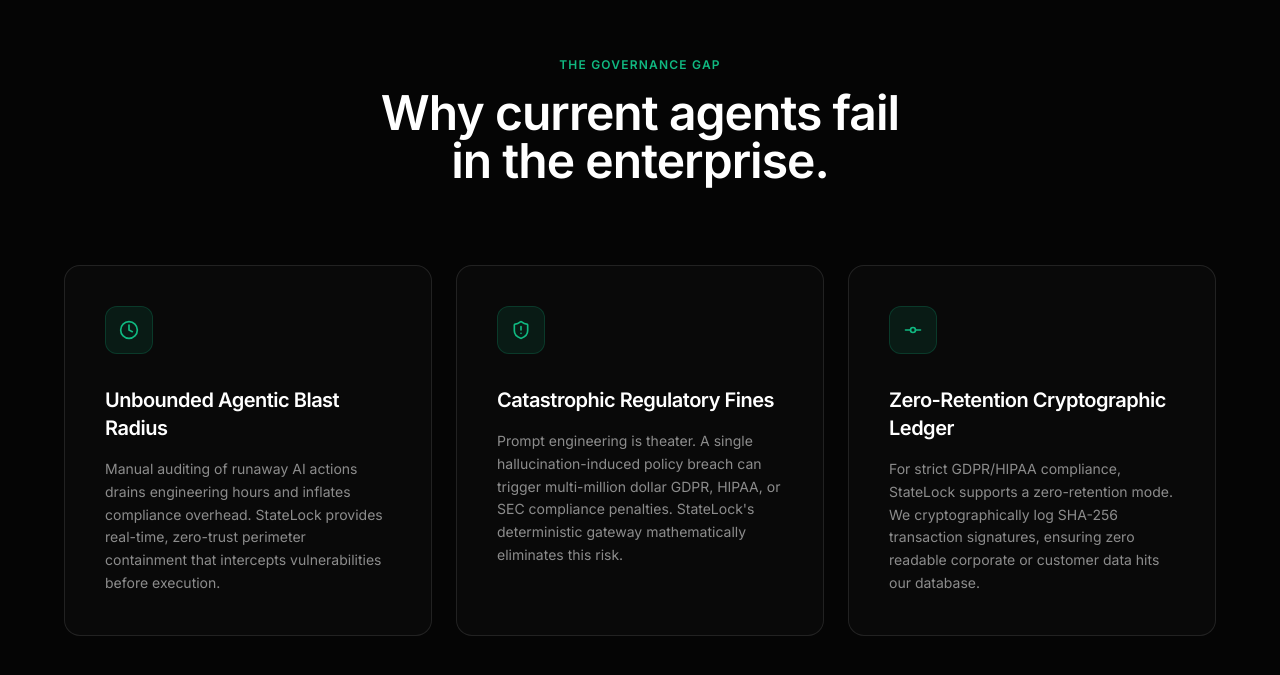
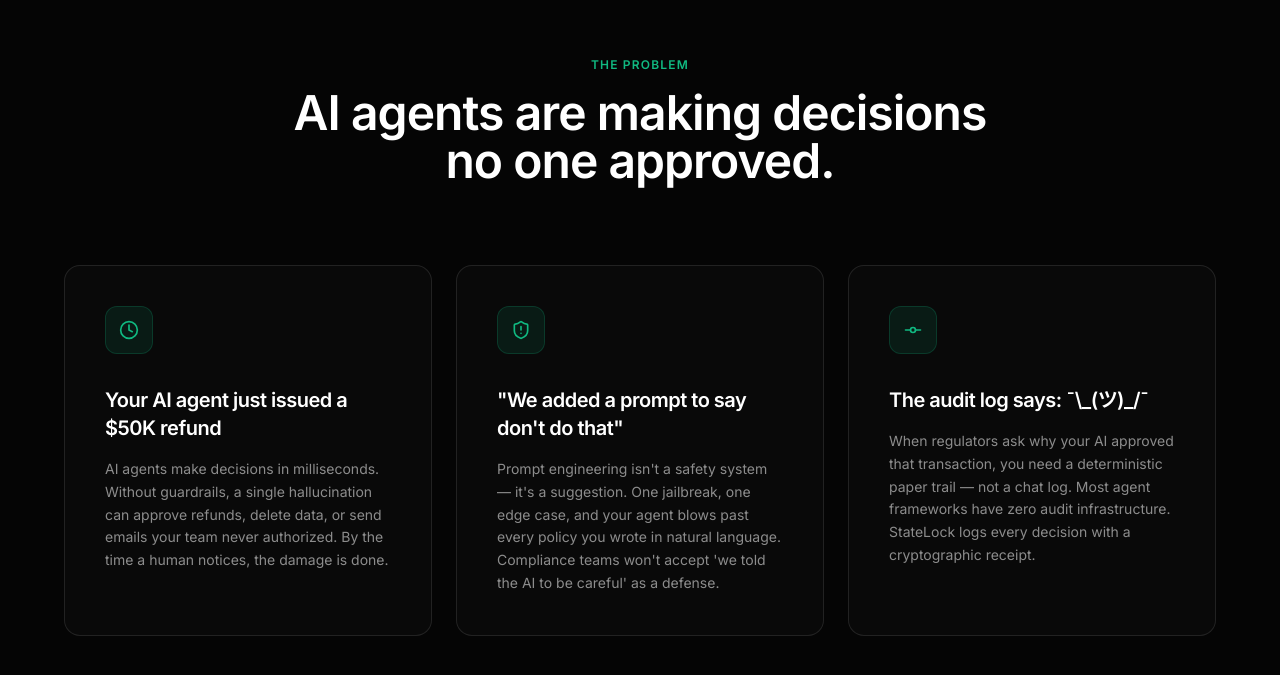
Before and after one commit to adityacs50-lab/Project-Brain, a Next.js app: page /landing in a window 1280 px wide. Shown: the part 1069-1744 px from the top of the page. Built offline with nearby package versions, Linux system fonts and the light colour scheme.

Commit message:
copy: rewrite problem section - plain language, zero jargon

```diff
--- a/app/quickstart/page.tsx
+++ b/app/quickstart/page.tsx
@@ -212,9 +212,12 @@ export default function QuickstartPage() {
               <div>
                 <h2 className="text-xl font-bold text-white">Save and Run the Verification Script</h2>
                 <p className="text-zinc-400 text-sm leading-relaxed max-w-2xl mt-1">
-                  Copy the code below, save it as <code className="text-emerald-400 font-mono">statelock_demo.py</code>, and execute it using <code className="text-emerald-400 font-mono">python statelock_demo.py</code>.
-                  The SDK runs completely standalone in mock simulation mode for instant, offline verification.
-                </p>
+  Copy the code below, save it as <code className="text-emerald-400 font-mono">statelock_demo.py</code>, and run it with <code className="text-emerald-400 font-mono">python statelock_demo.py</code>.
+  <br/>
+  <strong>▶️ Local simulation (no API key)</strong> – the script runs instantly in offline mode.
+  <br/>
+  <strong>▶️ Live backend (set <code className="text-emerald-400 font-mono">STATELOCK_API_KEY</code>)</strong> – the script contacts the production StateLock service, returns real audit IDs and enforces your rules.
+</p>
               </div>
 
               {/* Code Editor Mockup */}
--- a/components/sections/PhilosophySection.tsx
+++ b/components/sections/PhilosophySection.tsx
@@ -6,18 +6,18 @@ export default function PhilosophySection() {
   const problems = [
     {
       icon: <Clock className="w-5 h-5 text-[#10b981]" />,
-      title: "Unbounded Agentic Blast Radius",
-      description: "Manual auditing of runaway AI actions drains engineering hours and inflates compliance overhead. StateLock provides real-time, zero-trust perimeter containment that intercepts vulnerabilities before execution."
+      title: "Your AI agent just issued a $50K refund",
+      description: "AI agents make decisions in milliseconds. Without guardrails, a single hallucination can approve refunds, delete data, or send emails your team never authorized. By the time a human notices, the damage is done."
     },
     {
       icon: <ShieldAlert className="w-5 h-5 text-[#10b981]" />,
-      title: "Catastrophic Regulatory Fines",
-      description: "Prompt engineering is theater. A single hallucination-induced policy breach can trigger multi-million dollar GDPR, HIPAA, or SEC compliance penalties. StateLock's deterministic gateway mathematically eliminates this risk."
+      title: "\"We added a prompt to say don't do that\"",
+      description: "Prompt engineering isn't a safety system — it's a suggestion. One jailbreak, one edge case, and your agent blows past every policy you wrote in natural language. Compliance teams won't accept 'we told the AI to be careful' as a defense."
     },
     {
       icon: <GitCommit className="w-5 h-5 text-[#10b981]" />,
-      title: "Zero-Retention Cryptographic Ledger",
-      description: "For strict GDPR/HIPAA compliance, StateLock supports a zero-retention mode. We cryptographically log SHA-256 transaction signatures, ensuring zero readable corporate or customer data hits our database."
+      title: "The audit log says: ¯\\_(ツ)_/¯",
+      description: "When regulators ask why your AI approved that transaction, you need a deterministic paper trail — not a chat log. Most agent frameworks have zero audit infrastructure. StateLock logs every decision with a cryptographic receipt."
     }
   ];
 
@@ -27,10 +27,10 @@ export default function PhilosophySection() {
 
         <div className="text-center mb-12 md:mb-20">
           <p className="text-[#10b981] text-xs font-semibold tracking-widest uppercase mb-4">
-            The Governance Gap
+            The Problem
           </p>
           <h2 className="text-3xl sm:text-4xl md:text-5xl text-white font-semibold tracking-[-0.02em] leading-tight">
-            Why current agents fail <br className="hidden md:block" /> in the enterprise.
+            AI agents are making decisions <br className="hidden md:block" /> no one approved.
           </h2>
         </div>
 
```
